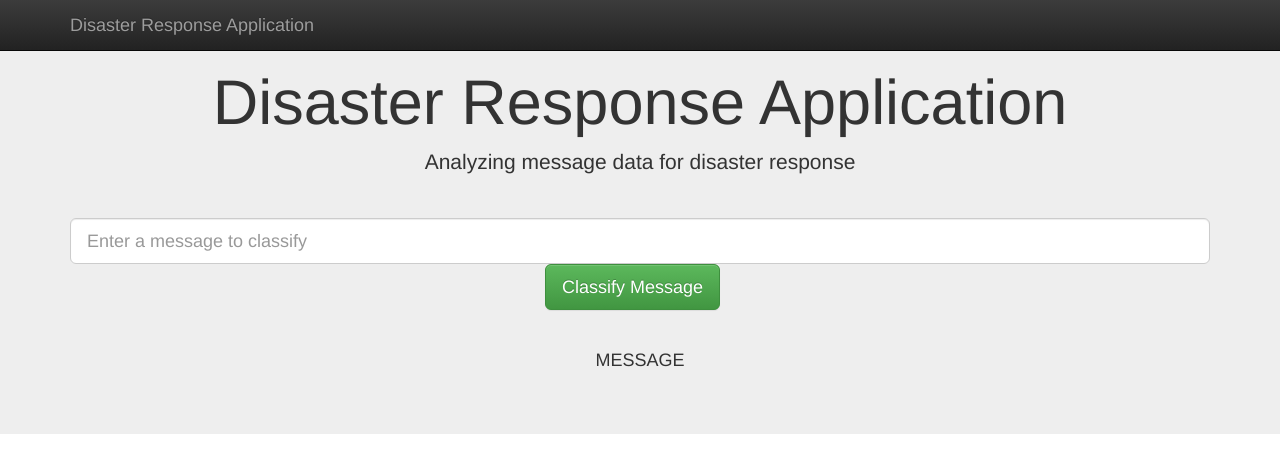
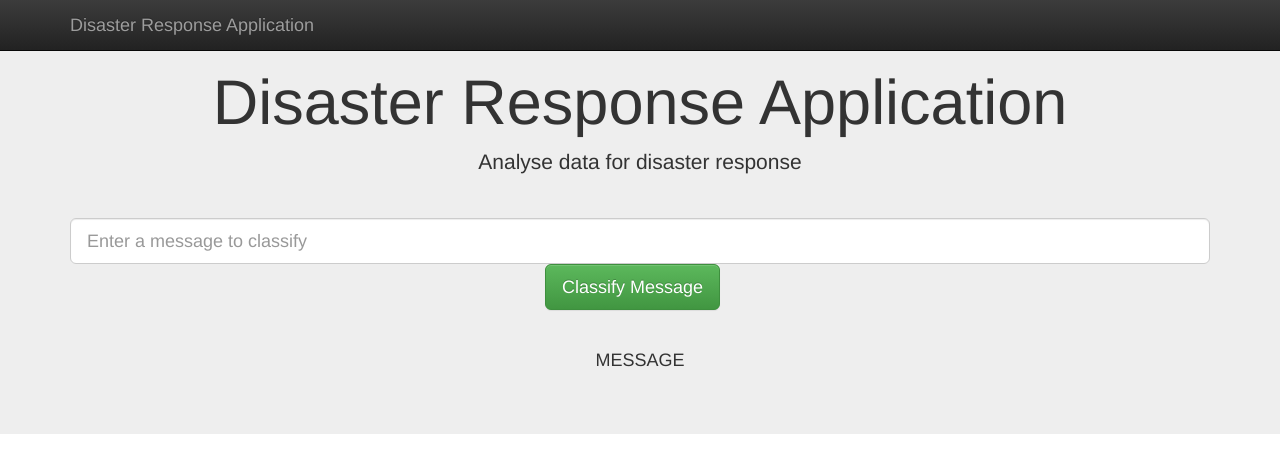
Before and after one commit to 2series/Data-Scientist-Portfolio, a Python web app: template Project 5 - Disaster Response Pipeline/app/templates/go.html in a window 1280 px wide. Shown: the top 474 px of the page. Run offline with Jinja, Linux system fonts and the light colour scheme; the template is opened without the code that fills it, so the values that code supplies are empty; some libraries are stand-ins or nearby versions.

Commit message:
Update master.html

```diff
--- a/Project 5 - Disaster Response Pipeline/app/templates/master.html
+++ b/Project 5 - Disaster Response Pipeline/app/templates/master.html
@@ -31,7 +31,7 @@
 <div class="jumbotron">
     <div class="container">
         <h1 class="text-center">Disaster Response Application</h1>
-        <p class="text-center">Analyzing message data for disaster response</p>
+        <p class="text-center">Analyse data for disaster response</p>
         <hr />
 
         <div class="row">
```
